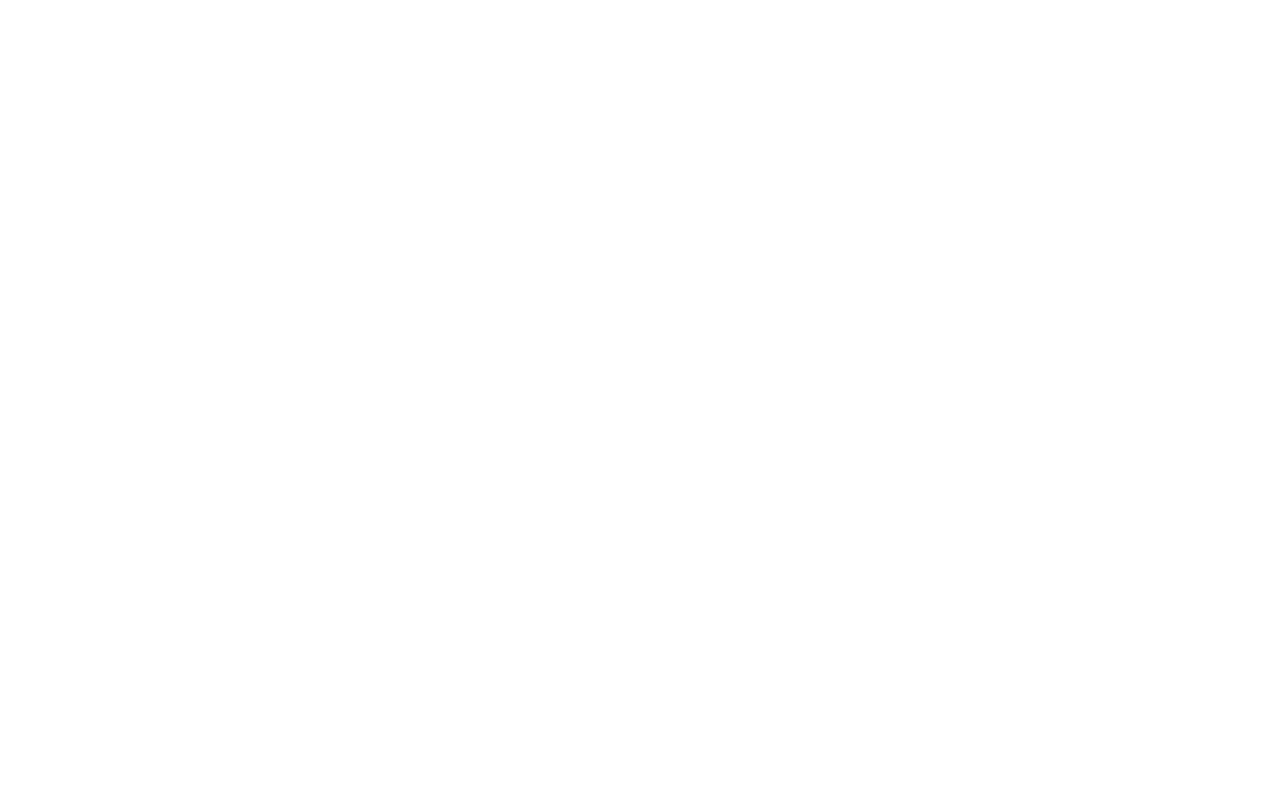
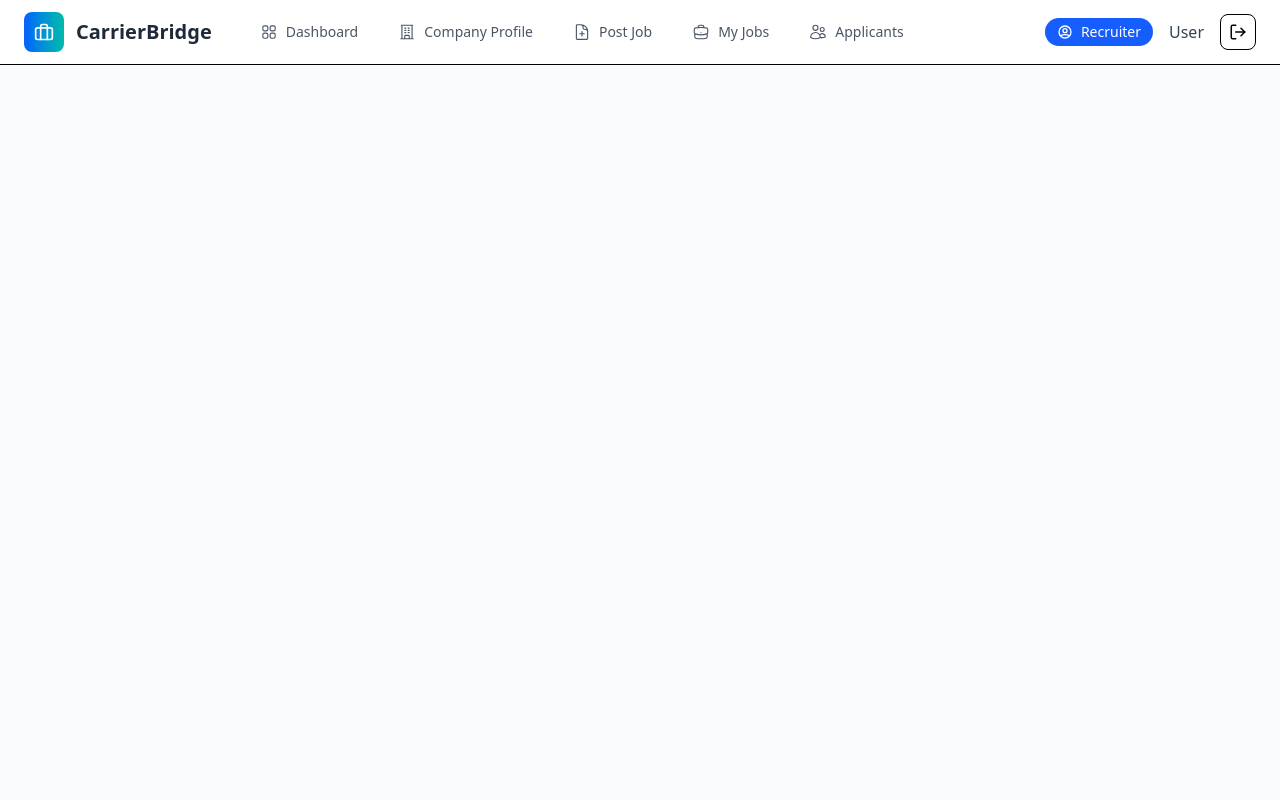
Before and after one commit to Parth220704/Job_portal, a React app in the folder frontend/: page /recruiter in a window 1280 px wide. Before the commit this address had no page. Shown: the top 800 px of the page. Built offline with nearby package versions, Linux system fonts and the light colour scheme; the HTML template or start-up script is replaced by a standard one.

Commit message:
Recruiter Navigation flow is done

```diff
--- a/frontend/src/App.jsx
+++ b/frontend/src/App.jsx
@@ -5,6 +5,12 @@
 import Login from "./pages/Login";
 import Signup from "./pages/Signup";
 import Dashboard from "./components/sections/dashboard";
+import RecruiterLayout from './components/layout/RecruiterLayout';
+import Applications from './components/sections/recruiter/Applications';
+import CompanyProfile from './components/sections/recruiter/CompanyProfile';
+import MyJobs from './components/sections/recruiter/MyJobs';
+import PostJob from './components/sections/recruiter/PostJob';
+
 import './App.css'
 const App = () => {
   return (
@@ -14,8 +20,18 @@
           <Route index element={<Home />} />
           <Route path="/dashboard" element={<Dashboard />} />
         </Route>
+
+
+
         <Route path='/login' element={<Login />} />
         <Route path='/signup' element={<Signup />} />
+
+        <Route path='/recruiter' element={<RecruiterLayout />}>
+          <Route path="applications" element={<Applications />} />
+          <Route path="company-profile" element={<CompanyProfile />} />
+          <Route path="my-jobs" element={<MyJobs />} />
+          <Route path="post-job" element={<PostJob />} />
+        </Route>
       </Routes>
     </BrowserRouter>
 
--- /dev/null
+++ b/frontend/src/components/layout/RecruiterLayout.jsx
@@ -0,0 +1,23 @@
+import RecruiterNavbar from "../sections/recruiter/RecruiterNavbar";
+import { Outlet } from "react-router-dom";
+import { useContext } from "react";
+import { AuthContext } from "../../context/AuthContext";
+import Footer from "./Footer";
+
+const RecruiterLayout = () => {
+  const { user, logout } = useContext(AuthContext);
+
+  return (
+    <>
+      <RecruiterNavbar user={user} logout={logout} />
+
+      <main className="bg-gray-50 min-h-screen p-6">
+        <Outlet />
+      </main>
+
+      <Footer />
+    </>
+  );
+};
+
+export default RecruiterLayout;
--- /dev/null
+++ b/frontend/src/components/sections/recruiter/Applications.jsx
@@ -0,0 +1,11 @@
+import React from 'react'
+
+function Applications() {
+  return (
+    <div>
+      <h3>Application</h3>
+    </div>
+  )
+}
+
+export default Applications
--- /dev/null
+++ b/frontend/src/components/sections/recruiter/CompanyProfile.jsx
@@ -0,0 +1,9 @@
+import React from 'react'
+
+const CompanyProfile = () => {
+  return (
+    <div>CompanyProfile</div>
+  )
+}
+
+export default CompanyProfile
--- /dev/null
+++ b/frontend/src/components/sections/recruiter/MyJobs.jsx
@@ -0,0 +1,9 @@
+import React from 'react'
+
+function MyJobs() {
+  return (
+    <div>MyJobs</div>
+  )
+}
+
+export default MyJobs
--- /dev/null
+++ b/frontend/src/components/sections/recruiter/PostJob.jsx
@@ -0,0 +1,9 @@
+import React from 'react'
+
+function PostJob() {
+  return (
+    <div>PostJob</div>
+  )
+}
+
+export default PostJob
--- a/frontend/src/components/sections/recruiter/RecruiterDashboard.jsx
+++ b/frontend/src/components/sections/recruiter/RecruiterDashboard.jsx
@@ -91,6 +91,7 @@
             title="Company Profile"
             description="Manage your company information"
             button="Company Profile"
+            to="/recruiter/company-profile"
           >
             <p className="text-gray-600 text-sm">
               Update company details, logo, and branding.
@@ -104,6 +105,7 @@
             title="Post a Job"
             description="Create new job listings"
             button="Post Job"
+             to="/recruiter/post-job"
           >
             <p className="text-gray-600 text-sm">
               Post vacancies and attract the best candidates.
@@ -117,6 +119,7 @@
             title="My Jobs"
             description="Manage job postings"
             button="View Jobs"
+            to="/recruiter/my-jobs"
           >
             <p className="text-gray-600 text-sm">
               Edit, close, or update job listings.
@@ -130,6 +133,7 @@
             title="Applications"
             description="Review candidate applications"
             button="View Applications"
+             to="/recruiter/applications"
           >
             <p className="text-gray-600 text-sm">
               Track and manage incoming applications.
@@ -168,7 +172,12 @@
 
 
 
-const DashboardCard = ({ icon, title, description, button, children }) => (
+import { useNavigate } from "react-router-dom";
+
+const DashboardCard = ({ icon, title, description, button, to, children }) => {
+  const navigate = useNavigate();
+
+  return (
     <div className="bg-white rounded-xl shadow-sm border p-6 hover:shadow-md transition">
 
       <div className="flex items-center gap-2 mb-2 text-gray-800">
@@ -184,12 +193,16 @@
         {children}
       </div>
 
-    <button className="bg-gradient-to-r from-blue-600 to-indigo-600 text-white px-4 py-2 rounded-lg text-sm hover:opacity-90 transition">
+      <button
+        onClick={() => navigate(to)}
+        className="bg-gradient-to-r from-blue-600 to-indigo-600 text-white px-4 py-2 rounded-lg text-sm hover:opacity-90 transition"
+      >
         {button}
       </button>
 
     </div>
   );
+};
 
 
 
--- /dev/null
+++ b/frontend/src/components/sections/recruiter/RecruiterNavbar.jsx
@@ -0,0 +1,126 @@
+import { Link, useLocation } from "react-router-dom";
+import {
+  HiOutlineSquares2X2,
+  HiOutlineBuildingOffice,
+  HiOutlineDocumentPlus,
+  HiOutlineBriefcase,
+  HiOutlineUsers,
+} from "react-icons/hi2";
+
+import { FiBriefcase, FiLogOut } from "react-icons/fi";
+import { HiOutlineUserCircle } from "react-icons/hi";
+
+import { useContext } from "react";
+import { AuthContext } from "../../../context/AuthContext";
+
+const RecruiterNavbar = () => {
+  const location = useLocation();
+  const { user, logout } = useContext(AuthContext);
+
+  const navItems = [
+    {
+      name: "Dashboard",
+      icon: <HiOutlineSquares2X2 size={18} />,
+      path: "/",
+    },
+    {
+      name: "Company Profile",
+      icon: <HiOutlineBuildingOffice size={18} />,
+      path: "/recruiter/company-profile",
+    },
+    {
+      name: "Post Job",
+      icon: <HiOutlineDocumentPlus size={18} />,
+      path: "/recruiter/post-job",
+    },
+    {
+      name: "My Jobs",
+      icon: <HiOutlineBriefcase size={18} />,
+      path: "/recruiter/my-jobs",
+    },
+    {
+      name: "Applicants",
+      icon: <HiOutlineUsers size={18} />,
+      path: "/recruiter/applications",
+    },
+  ];
+
+  return (
+    <nav className="bg-white border-b shadow-sm px-6 py-3 flex items-center justify-between">
+
+      {/* Left */}
+      <div className="flex items-center gap-8">
+
+        {/* Logo */}
+        <Link to="/" className="flex items-center gap-3">
+          <div className="h-10 w-10 flex items-center justify-center rounded-lg bg-gradient-to-r from-blue-600 to-teal-500 text-white">
+            <FiBriefcase size={20} />
+          </div>
+
+          <span className="text-xl font-semibold text-gray-800">
+            CarrierBridge
+          </span>
+        </Link>
+
+        {/* Menu */}
+        <div className="flex items-center gap-2">
+
+          {navItems.map((item) => {
+
+            const isActive =
+              location.pathname === item.path ||
+              location.pathname.startsWith(item.path + "/");
+
+            return (
+              <Link
+                key={item.name}
+                to={item.path}
+                className={`flex items-center gap-2 px-4 py-2 rounded-lg text-sm font-medium transition
+
+                ${
+                  isActive
+                    ? "bg-blue-100 text-blue-600"
+                    : "text-gray-600 hover:bg-gray-100"
+                }
+
+                `}
+              >
+                {item.icon}
+                {item.name}
+              </Link>
+            );
+          })}
+
+        </div>
+
+      </div>
+
+      {/* Right */}
+      <div className="flex items-center gap-4">
+
+        {/* Role */}
+        <div className="flex items-center gap-2 bg-blue-600 text-white px-3 py-1 rounded-full text-sm font-medium">
+          <HiOutlineUserCircle size={16} />
+          {user?.role || "Recruiter"}
+        </div>
+
+        {/* Name */}
+        <span className="text-gray-700 font-medium">
+          {user?.name || "User"}
+        </span>
+
+        {/* Logout */}
+        <button
+          onClick={logout}
+          className="p-2 border rounded-lg hover:bg-gray-100 transition"
+        >
+          <FiLogOut size={18} />
+        </button>
+
+      </div>
+
+    </nav>
+  );
+};
+
+export default RecruiterNavbar;
```
Lines whose indentation alone changed are shown as unchanged.
